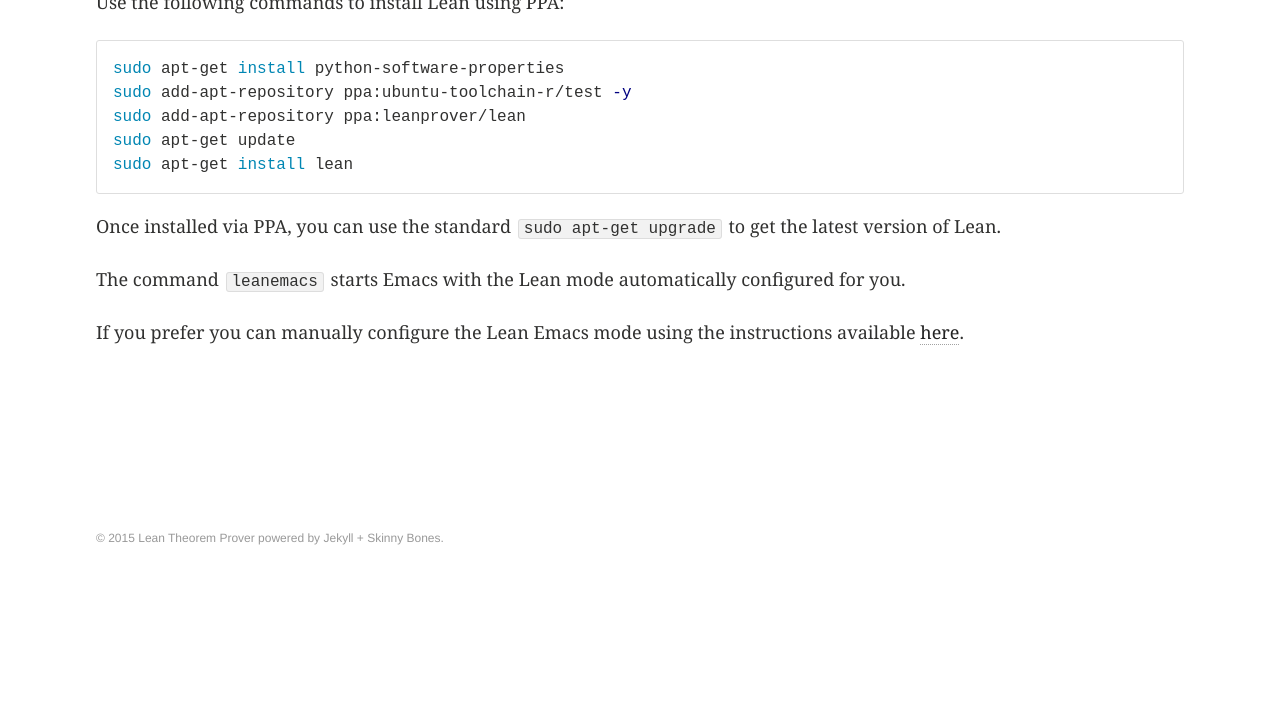
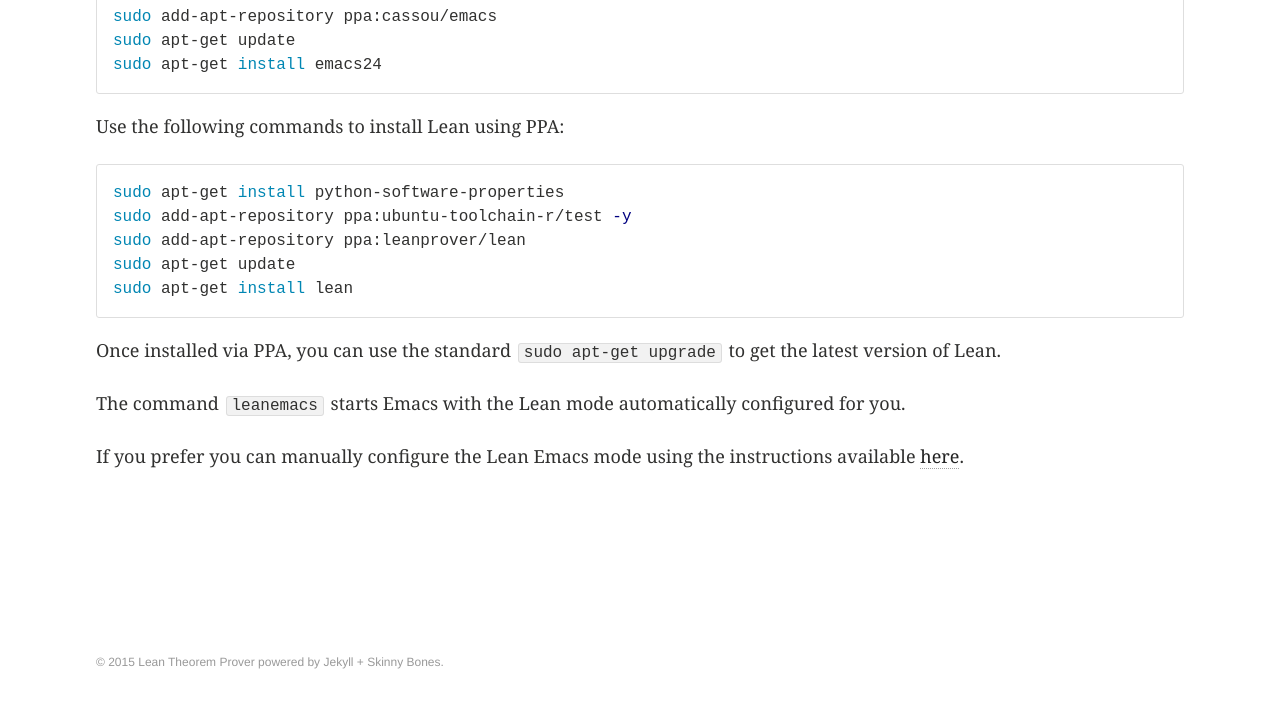
Before and after one commit to leanprover/leanprover.github.io, a Jekyll site: the page built from download/ubuntu12inst.md, in a window 1280 px wide, cut to the strip 324-1072 px from the top of the page. Shown: the top 708 px of the strip. Built offline with Jekyll 4.4.1, drawn with Linux system fonts in a browser that asks for light colours; before the commit the page ends 948 px from its top, so only the background shows below that; some of the changed text lies outside the part shown.

Commit message:
update Ubuntu 12.04 installation instructions

```diff
--- a/download/ubuntu12inst.md
+++ b/download/ubuntu12inst.md
@@ -12,8 +12,14 @@
 ---
 
 Lean Emacs mode requires [Emacs](http://www.gnu.org/software/emacs/) version 24.3 (or greater).
-This version is not available by default in Ubuntu 12.04. [Here](http://ubuntuhandbook.org/index.php/2013/09/install-upgrade-to-emacs-24-3-in-ubuntu-13-04-12-10-12-04/)
-are instructions to install it on Ubuntu 12.04, 12.10 and 13.04.
+This version is not available by default in Ubuntu 12.04. You have to execute the following commands
+to install it.
+
+{% highlight bash %}
+sudo add-apt-repository ppa:cassou/emacs
+sudo apt-get update
+sudo apt-get install emacs24
+{% endhighlight %}
 
 Use the following commands to install Lean using PPA:
 
```
